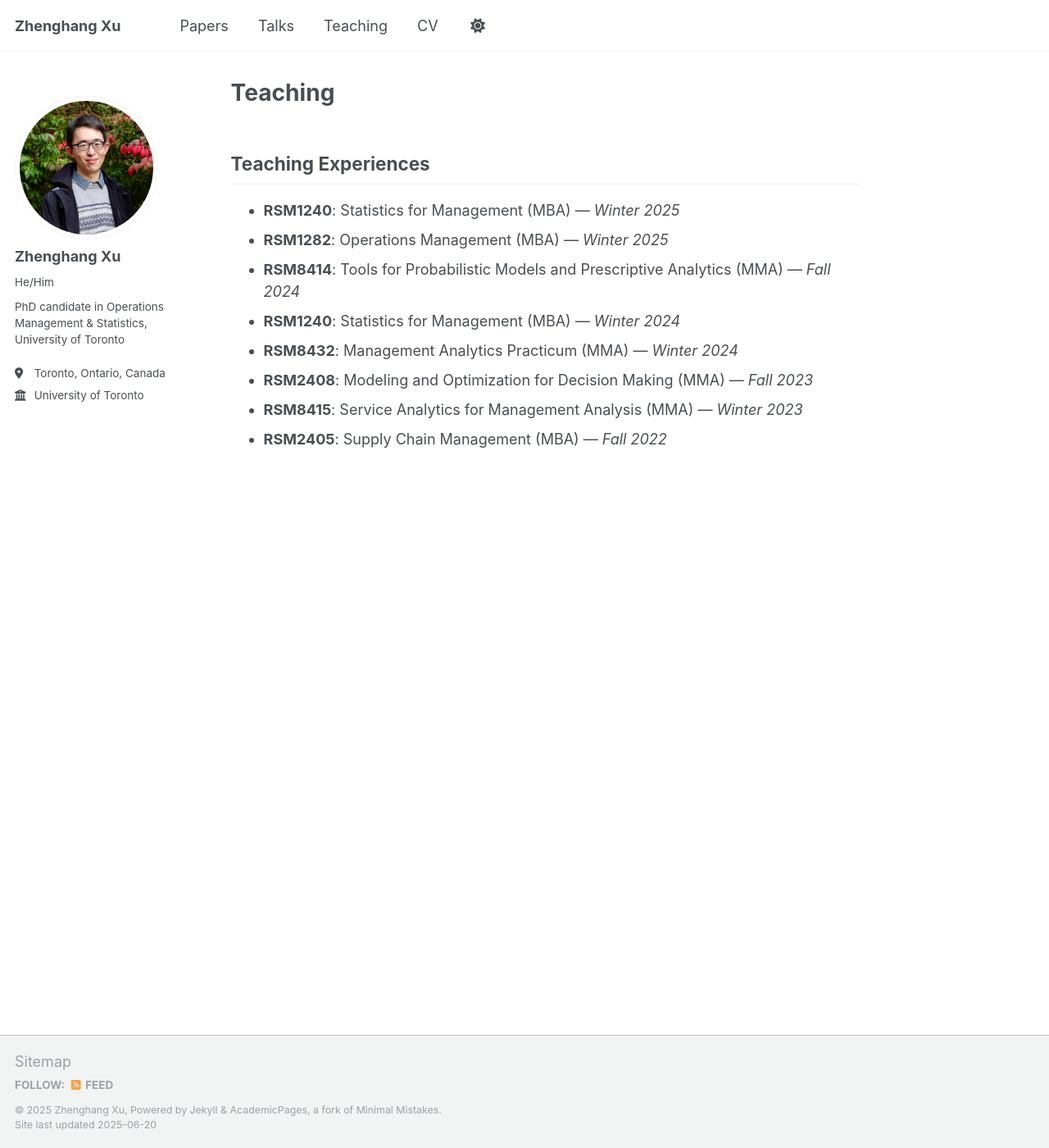
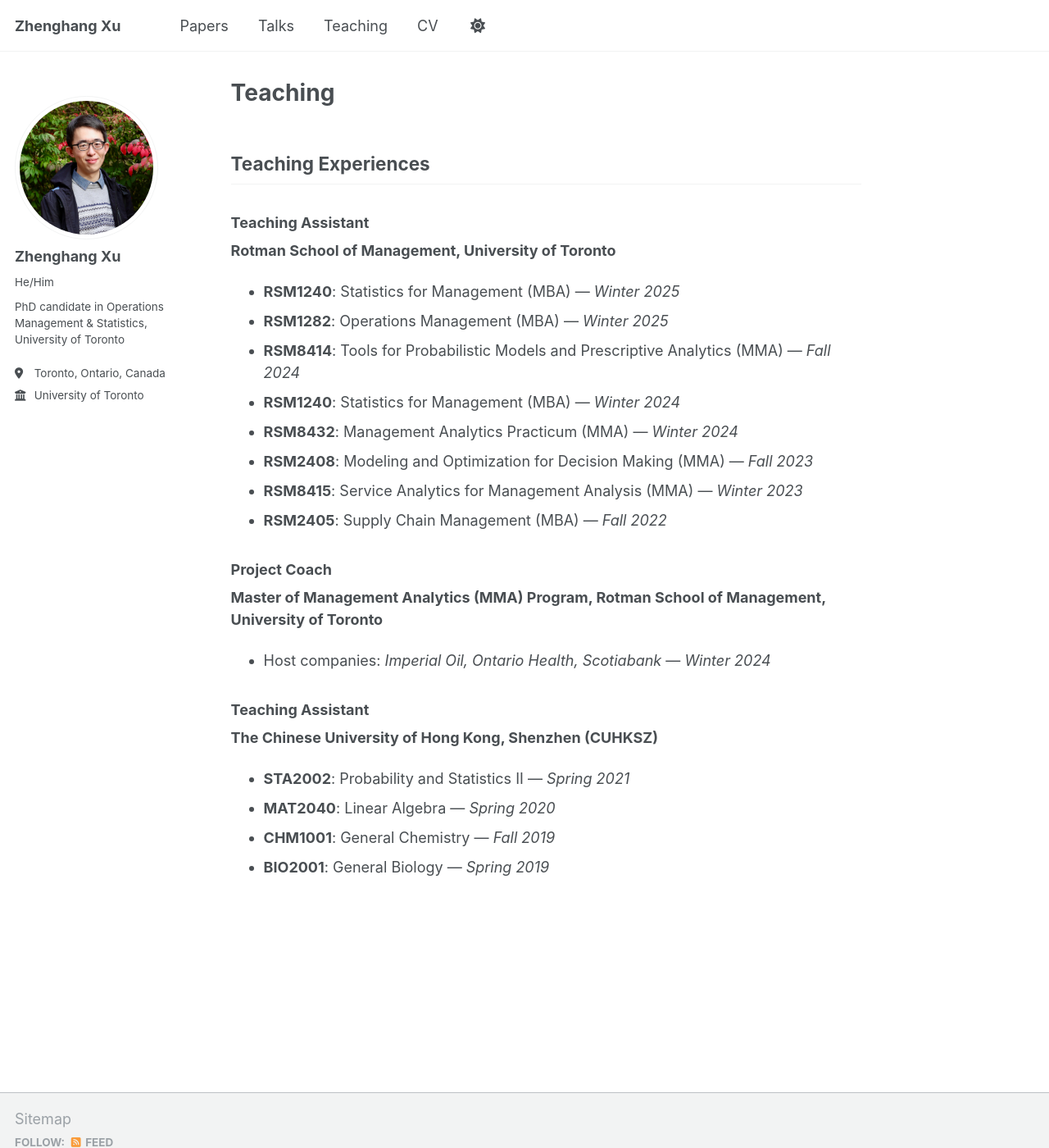
Before and after one commit to zhenghangxu-baymax/zhenghangxu-baymax.github.io, a Jekyll site: the page built from _pages/teaching.md, in a window 1280 px wide and 1400 px high. Shown: the whole window at 82% size. Built offline with Jekyll 4.4.1, drawn with Linux system fonts in a browser that asks for light colours.

Commit message:
Update teaching.md

```diff
--- a/_pages/teaching.md
+++ b/_pages/teaching.md
@@ -4,6 +4,9 @@ permalink: /teaching/
 ---
 
 ## Teaching Experiences
+
+### Teaching Assistant
+**Rotman School of Management, University of Toronto**
 
 - **RSM1240**: Statistics for Management (MBA) — *Winter 2025*
 - **RSM1282**: Operations Management (MBA) — *Winter 2025*
@@ -13,3 +16,16 @@ permalink: /teaching/
 - **RSM2408**: Modeling and Optimization for Decision Making (MMA) — *Fall 2023*
 - **RSM8415**: Service Analytics for Management Analysis (MMA) — *Winter 2023*
 - **RSM2405**: Supply Chain Management (MBA) — *Fall 2022*
+
+### Project Coach
+**Master of Management Analytics (MMA) Program, Rotman School of Management, University of Toronto**
+
+- Host companies: *Imperial Oil, Ontario Health, Scotiabank* — *Winter 2024*
+
+### Teaching Assistant
+**The Chinese University of Hong Kong, Shenzhen (CUHKSZ)**
+
+- **STA2002**: Probability and Statistics II — *Spring 2021*
+- **MAT2040**: Linear Algebra — *Spring 2020*
+- **CHM1001**: General Chemistry — *Fall 2019*
+- **BIO2001**: General Biology — *Spring 2019*
```
